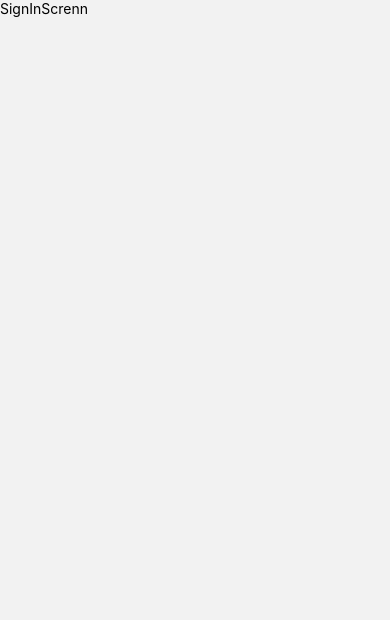
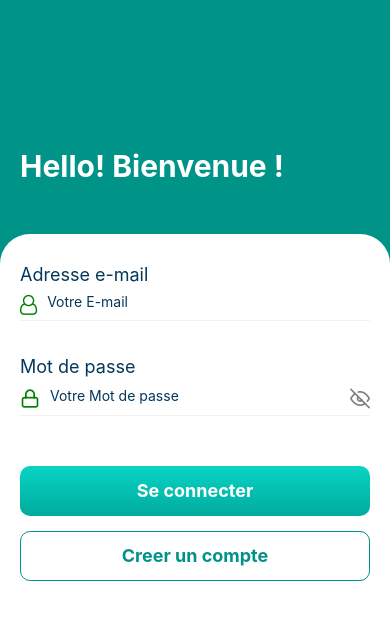
Before and after one commit to vanotis720/react-native-authentification-flows, a React Native app: screen /SignInScreen in a window 390 px wide. Shown: the top 620 px of the page. Built offline with nearby package versions, Linux system fonts and the light colour scheme.

Commit message:
signIn design without animation and validation

```diff
--- a/screens/SignInScreen.js
+++ b/screens/SignInScreen.js
@@ -1,13 +1,219 @@
 import React from "react";
-import { View, Text } from "react-native";
+import {
+    View,
+    Text,
+    StyleSheet,
+    TextInput,
+    TouchableOpacity,
+    Dimensions,
+    Platform
+} from "react-native";
 
-function SignInScrenn() {
+import { LinearGradient } from 'expo-linear-gradient';
+import FontAwesome from 'react-native-vector-icons/FontAwesome';
+import Feather from 'react-native-vector-icons/Feather';
+import * as Animatable from 'react-native-animatable';
+
+function SignInScreen({ navigation }) {
+    const [data, setData] = React.useState({
+        email: '',
+        password: '',
+        check_textInputChange: false,
+        secureTextEntry: true,
+    });
+
+    const textInputChange = (val) => {
+        if (val.length !== 0) {
+            setData({
+                ...data,
+                email: val,
+                check_textInputChange: true,
+            });
+        } else {
+            setData({
+                ...data,
+                email: val,
+                check_textInputChange: false,
+            });
+        }
+    }
+
+    const handlePasswordChange = (val) => {
+        setData({
+            ...data,
+            password: val,
+        });
+    }
+
+    const updateSecureTextEntry = () => {
+        setData({
+            ...data,
+            secureTextEntry: !data.secureTextEntry
+        });
+    }
 
     return (
-        <View>
-            <Text>SignInScrenn</Text>
+        <View style={styles.container}>
+            <View style={styles.header}>
+                <Text style={styles.text_header}>Hello! Bienvenue !</Text>
+            </View>
+            <View style={styles.footer}>
+                <Text style={styles.text_footer}>Adresse e-mail</Text>
+                <View style={styles.action}>
+                    <FontAwesome
+                        name="user-o"
+                        color="green"
+                        size={20}
+                    />
+                    <TextInput
+                        placeholder="Votre E-mail"
+                        style={styles.text_input}
+                        autoCapitalize='none'
+                        onChangeText={(val) => textInputChange(val)}
+                    />
+                    {data.check_textInputChange ?
+                        <Animatable.View animation="bounceIn">
+                            <Feather
+                                name="check-circle"
+                                color="green"
+                                size={20}
+                            />
+                        </Animatable.View>
+                        : null}
+                </View>
+                <Text style={[styles.text_footer, { marginTop: 35 }]}>Mot de passe</Text>
+                <View style={styles.action}>
+                    <Feather
+                        name="lock"
+                        color="green"
+                        size={20}
+                    />
+                    <TextInput
+                        placeholder="Votre Mot de passe"
+                        secureTextEntry={data.secureTextEntry}
+                        style={styles.text_input}
+                        autoCapitalize='none'
+                        onChangeText={(val) => handlePasswordChange(val)}
+
+                    />
+                    <TouchableOpacity
+                        onPress={updateSecureTextEntry}
+                    >
+                        {data.secureTextEntry ?
+                            <Feather
+                                name="eye-off"
+                                color="grey"
+                                size={20}
+                            />
+                            :
+                            <Feather
+                                name="eye"
+                                color="grey"
+                                size={20}
+                            />
+                        }
+                    </TouchableOpacity>
+                </View>
+                <View style={styles.button}>
+                    <TouchableOpacity
+                        style={styles.signIn}
+                        onPress={() => { alert('signIn') }}
+                    >
+                        <LinearGradient
+                            colors={['#08d4c4', '#01ab9d']}
+                            style={styles.signIn}
+                        >
+                            <Text style={[styles.textSign, {
+                                color: '#fff'
+                            }]}>Se connecter</Text>
+                        </LinearGradient>
+                    </TouchableOpacity>
+
+                    <TouchableOpacity
+                        onPress={() => navigation.navigate('SignUpScreen')}
+                        style={[styles.signIn, {
+                            borderColor: '#009387',
+                            borderWidth: 1,
+                            marginTop: 15
+                        }]}
+                    >
+                        <Text style={[styles.textSign, {
+                            color: '#009387'
+                        }]}>Creer un compte</Text>
+                    </TouchableOpacity>
+                </View>
+            </View>
         </View>
     )
 }
 
-export default SignInScrenn;
+export default SignInScreen;
+
+const styles = StyleSheet.create({
+    container: {
+        flex: 1,
+        backgroundColor: '#009387'
+    },
+    header: {
+        flex: 1,
+        justifyContent: 'flex-end',
+        paddingHorizontal: 20,
+        paddingBottom: 50
+    },
+    footer: {
+        flex: 3,
+        backgroundColor: '#fff',
+        borderTopLeftRadius: 30,
+        borderTopRightRadius: 30,
+        paddingHorizontal: 20,
+        paddingVertical: 30
+    },
+    text_header: {
+        color: '#fff',
+        fontWeight: 'bold',
+        fontSize: 30
+    },
+    text_footer: {
+        color: '#05375a',
+        fontSize: 18
+    },
+    action: {
+        flexDirection: 'row',
+        marginTop: 10,
+        borderBottomWidth: 1,
+        borderBottomColor: '#f2f2f2',
+        paddingBottom: 5
+    },
+    actionError: {
+        flexDirection: 'row',
+        marginTop: 10,
+        borderBottomWidth: 1,
+        borderBottomColor: '#FF0000',
+        paddingBottom: 5
+    },
+    text_input: {
+        flex: 1,
+        marginTop: Platform.OS === 'ios' ? 0 : -6,
+        paddingLeft: 10,
+        color: '#05375a',
+    },
+    errorMsg: {
+        color: '#FF0000',
+        fontSize: 14,
+    },
+    button: {
+        alignItems: 'center',
+        marginTop: 50
+    },
+    signIn: {
+        width: '100%',
+        height: 50,
+        justifyContent: 'center',
+        alignItems: 'center',
+        borderRadius: 10
+    },
+    textSign: {
+        fontSize: 18,
+        fontWeight: 'bold'
+    }
+});
--- a/screens/SplashScreen.js
+++ b/screens/SplashScreen.js
@@ -5,7 +5,6 @@ import {
     StyleSheet,
     TouchableOpacity,
     Dimensions,
-    StatusBar,
     Image
 } from "react-native";
 
```
